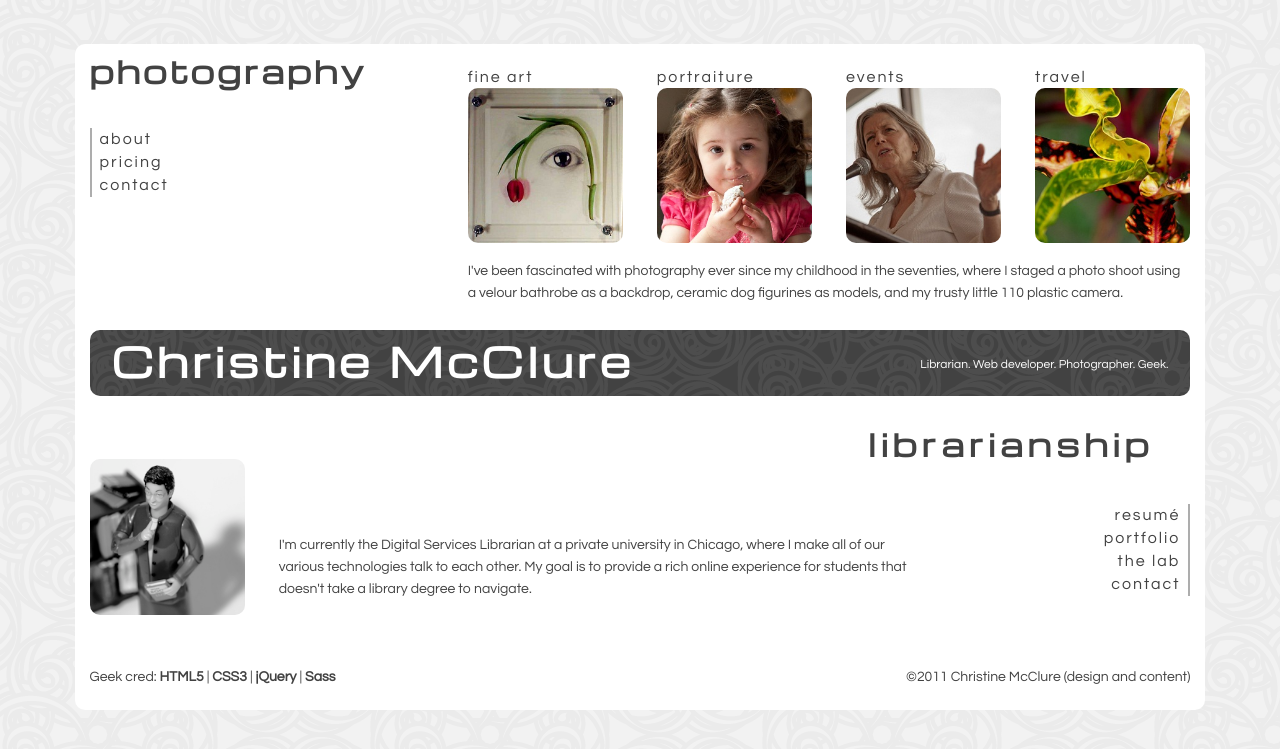
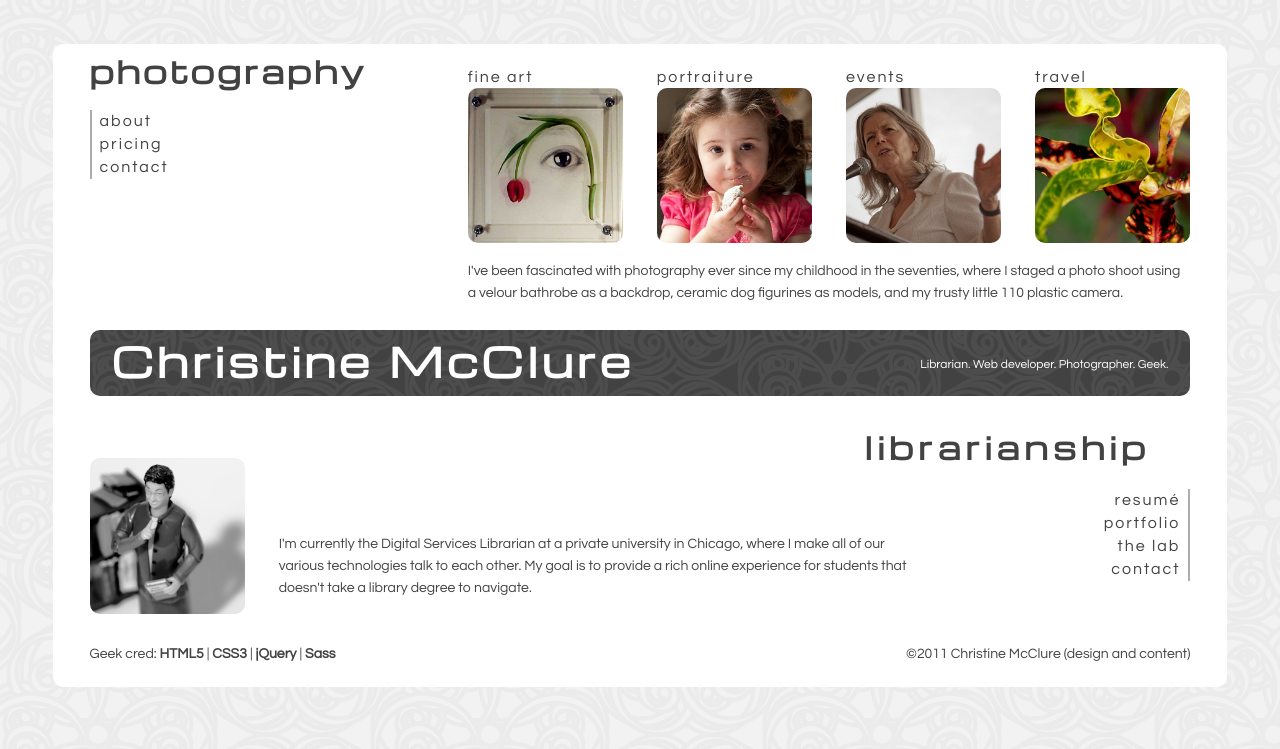
Before and after one commit to christinemcclure/html5site, a PHP site: page / in a window 1280 px wide. Shown: the top 749 px of the page. Run offline with PHP 8.4, Linux system fonts and the light colour scheme.

Commit message:
fixed position for nav lists and footer

```diff
--- a/sass/screen.scss
+++ b/sass/screen.scss
@@ -27,7 +27,7 @@ body, a {
     /* width: 978px; Total with works out to 1008, but need more for padding*/
 		background: #fff;
 		width: 86%;
-    padding: $lineHeight 15px $lineHeight 15px; /* added 22px to each for background (change 15 to 37 later after grid is gone)*/
+    padding: $lineHeight 37px $lineHeight 37px; /* added 22px to each for background (change 15 to 37 later after grid is gone)*/
 		margin: 0 auto;
 	}
 
@@ -88,7 +88,8 @@ body, a {
 			letter-spacing: 5px;
 			float:right;
 			text-align:right;
-			margin: 60px 37px 0 0;
+/*			margin: 132px 37px 0 0; */
+			margin: 132px 3.67063492063492% 0 0;
 		}
 
 	#galleries {
@@ -111,7 +112,7 @@ body, a {
 	#libFigure {
 		/*width: 138px;*/
 		width: 14.11042944785276%;
-		margin: 86px 0 0 0;
+		margin: 154px 0 0 0;
 	}
 
 		#libIntro {
@@ -130,8 +131,8 @@ body, a {
 
 
 		nav#photo {
-			position: relative;
-			top: -176px;
+			position: absolute;
+			top: 110px;
 			width: 14.11042944785276%;
 			ul {
 					border-left: 2px solid $border;
@@ -145,7 +146,7 @@ body, a {
 		nav#lib {
 			float:right;
 			text-align: right;
-			margin: -96px 0 $lineHeight 0;
+			margin: -110px 0 $lineHeight 0;
 			border-right: 2px solid $border;
 			ul li {
 				margin: 0 8px;
@@ -166,7 +167,7 @@ body, a {
 
 	footer {
 		clear:both;
-		margin: $lineHeight*3 0 0 0;
+		margin: $lineHeight*2 0 0 0;
 		p {
 			display:inline;
 			font-family: $bodyFont;
@@ -175,6 +176,7 @@ body, a {
 		}
 
 		p.copyright {
+			display:inline;
 			float:right;
 		}
 
--- a/stylesheets/screen.css
+++ b/stylesheets/screen.css
@@ -154,7 +154,7 @@ body, a {
     /* width: 978px; Total with works out to 1008, but need more for padding*/
     background: #fff;
     width: 86%;
-    padding: 22px 15px 22px 15px;
+    padding: 22px 37px 22px 37px;
     /* added 22px to each for background (change 15 to 37 later after grid is gone)*/
     margin: 0 auto;
   }
@@ -220,9 +220,10 @@ body, a {
     letter-spacing: 5px;
     float: right;
     text-align: right;
-    margin: 60px 37px 0 0;
+    /*			margin: 132px 37px 0 0; */
+    margin: 132px 3.67063492063492% 0 0;
   }
-  /* line 96, ../sass/screen.scss */
+  /* line 97, ../sass/screen.scss */
   #homePage #galleries ul li {
     /*width: 138px;*/
     width: 14.11042944785276%;
@@ -231,78 +232,79 @@ body, a {
     /*margin: 0 0 2px 30px;*/
     margin: 0 0 2px 3.06748466257669%;
   }
-  /* line 106, ../sass/screen.scss */
+  /* line 107, ../sass/screen.scss */
   #homePage #galleries img {
     margin-bottom: 8px;
   }
-  /* line 111, ../sass/screen.scss */
+  /* line 112, ../sass/screen.scss */
   #homePage #libFigure {
     /*width: 138px;*/
     width: 14.11042944785276%;
-    margin: 86px 0 0 0;
+    margin: 154px 0 0 0;
   }
-  /* line 117, ../sass/screen.scss */
+  /* line 118, ../sass/screen.scss */
   #homePage #libIntro {
     /*width: 558px;*/
     width: 57.05521472392638%;
     /*margin: -100px 0 0 168px;*/
     margin: -88px 0 0 17.178%;
   }
-  /* line 126, ../sass/screen.scss */
+  /* line 127, ../sass/screen.scss */
   #homePage nav li p, #homePage nav li a, #homePage #galleries p, #homePage #galleries a {
     font-size: 16px;
     letter-spacing: 2px;
   }
-  /* line 132, ../sass/screen.scss */
+  /* line 133, ../sass/screen.scss */
   #homePage nav#photo {
-    position: relative;
-    top: -176px;
+    position: absolute;
+    top: 110px;
     width: 14.11042944785276%;
   }
-  /* line 136, ../sass/screen.scss */
+  /* line 137, ../sass/screen.scss */
   #homePage nav#photo ul {
     border-left: 2px solid #adadad;
   }
-  /* line 138, ../sass/screen.scss */
+  /* line 139, ../sass/screen.scss */
   #homePage nav#photo ul li {
     margin: 0 8px;
     /*width: 138px;*/
   }
-  /* line 145, ../sass/screen.scss */
+  /* line 146, ../sass/screen.scss */
   #homePage nav#lib {
     float: right;
     text-align: right;
-    margin: -96px 0 22px 0;
+    margin: -110px 0 22px 0;
     border-right: 2px solid #adadad;
   }
-  /* line 150, ../sass/screen.scss */
+  /* line 151, ../sass/screen.scss */
   #homePage nav#lib ul li {
     margin: 0 8px;
   }
 
   /* end homePage*/
-  /* line 162, ../sass/screen.scss */
+  /* line 163, ../sass/screen.scss */
   a:hover {
     font-weight: 900;
   }
 
-  /* line 167, ../sass/screen.scss */
+  /* line 168, ../sass/screen.scss */
   footer {
     clear: both;
-    margin: 66px 0 0 0;
+    margin: 44px 0 0 0;
   }
-  /* line 170, ../sass/screen.scss */
+  /* line 171, ../sass/screen.scss */
   footer p {
     display: inline;
     font-family: "Questrial", Verdana, Arial, sans-serif;
     font-size: 12px;
   }
-  /* line 174, ../sass/screen.scss */
+  /* line 175, ../sass/screen.scss */
   footer p a {
     font-weight: 900;
   }
-  /* line 177, ../sass/screen.scss */
+  /* line 178, ../sass/screen.scss */
   footer p.copyright {
+    display: inline;
     float: right;
   }
 
```
